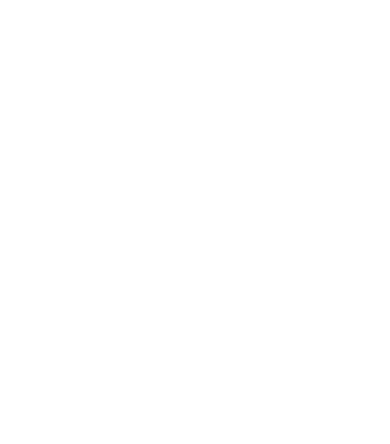
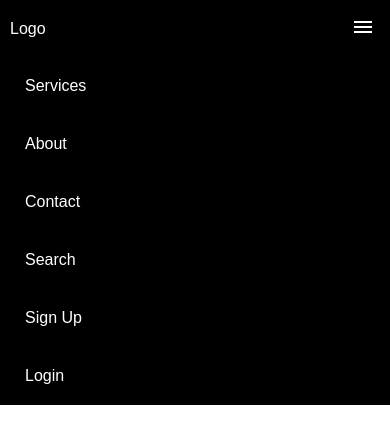
Before and after one commit to joyelocode/proyectos-css, a plain HTML site: page src/menu-horizontal/index.html in a window 390 px wide. Drawn offline with nearby package versions, Linux system fonts and the light colour scheme.

Commit message:
Avances en el menu

```diff
--- a/src/menu-horizontal/index.html
+++ b/src/menu-horizontal/index.html
@@ -4,9 +4,52 @@
     <meta charset="UTF-8">
     <meta name="viewport" content="width=device-width, initial-scale=1.0">
     <title>Menu</title>
+    <link rel="stylesheet" href="https://fonts.googleapis.com/css2?family=Material+Symbols+Outlined:opsz,wght,FILL,GRAD@20..48,100..700,0..1,-50..200" />
     <link rel="stylesheet" href="./style.css">
 </head>
 <body>
+    <nav>
+        <div class="mobile">
+            <div class="header">
+                <div class="logo">Logo</div>
+                <div class="more"><button><span class="material-symbols-outlined">
+                    menu
+                    </span></button></div>
+            </div>
+            <div class="links">
+                <a href="#">Services</a>
+                <a href="#">About</a>
+                <a href="#">Contact</a>
+                <a href="#">Search</a>
+                <a href="#">Sign Up</a>
+                <a href="#">Login</a>
+            </div>
+        </div>
 
+        <div class="desktop">
+            <div class="logo">Logo</div>
+
+            <div class="primary">
+                <a href="#">Services</a>
+                <a href="#">About</a>
+                <a href="#">Contact</a>
+            </div>
+
+            <div class="secondary full">
+                <a href="#">Search</a>
+                <a href="#">Sign Up</a>
+                <a href="#">Login</a>
+            </div>
+
+            <div class="secondary mini">
+                <a href="#" class="more">More</a>
+                <div class="submenu">
+                    <a href="#">Search</a>
+                    <a href="#">Sign Up</a>
+                    <a href="#">Login</a>
+                </div>
+            </div>
+        </div>
+    </nav>
 </body>
 </html>
--- a/src/menu-horizontal/style.css
+++ b/src/menu-horizontal/style.css
@@ -0,0 +1,106 @@
+body {
+    font-family: Arial, Helvetica, sans-serif;
+    margin: 0;
+    padding: 0;
+}
+
+.material-symbols-outlined {
+  font-variation-settings:
+  'FILL' 0,
+  'wght' 400,
+  'GRAD' 0,
+  'opsz' 24
+}
+
+nav {
+    background-color: #000;
+    color: #fff;
+    width: 100%;
+}
+
+nav .mobile {
+    display: none;
+}
+
+nav .mobile .header {
+    display: flex;
+    justify-content: space-between;
+    align-items: center;
+    padding-left: 10px;
+}
+
+nav .mobile .header .more button {
+    border: none;
+    background-color: #000;
+    color: #fff;
+    padding: 15px;
+    cursor: pointer;
+}
+
+nav .logo {
+    min-width: 250px;
+}
+
+nav a {
+    color: #fff;
+    text-decoration: none;
+    display: block;
+    padding: 20px 25px;
+}
+
+nav a:hover {
+    color: #000;
+    background-color: #00c3ff;
+}
+
+nav .desktop {
+    display: flex;
+    justify-content: space-between;
+    align-items: center;
+    padding: 0 20px;
+}
+
+nav .desktop .primary, nav .desktop .secondary {
+    display: flex;
+}
+
+nav .desktop .secondary.mini {
+    display: none;
+}
+
+@media screen and (max-width: 896px) {
+    nav .logo {
+        min-width: 100px;
+    }
+
+    nav .secondary.full {
+        display: none;
+    }
+
+    nav .secondary.mini {
+        display: block !important;
+    }
+
+    nav .secondary.mini .submenu {
+        background-color: #000;
+        position: absolute;
+        display: none;
+        width: 250px;
+        right: 0;
+    }
+
+    nav .secondary.mini:hover .submenu {
+        display: block;
+    }
+}
+
+@media screen and (max-width: 540px) {
+    nav .desktop {
+        display: none;
+    }
+
+    nav .mobile {
+        display: block;
+    }
+
+}
```
Also changed, not shown: src/assets/joyelo.png (added).
